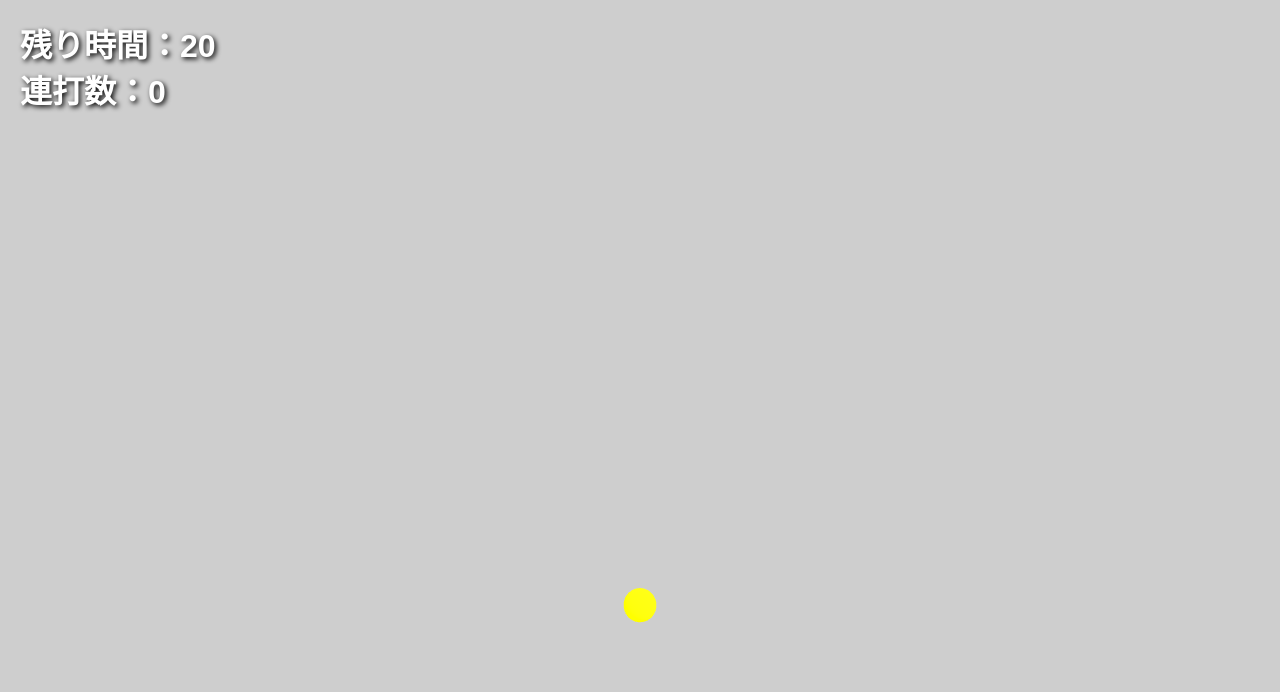
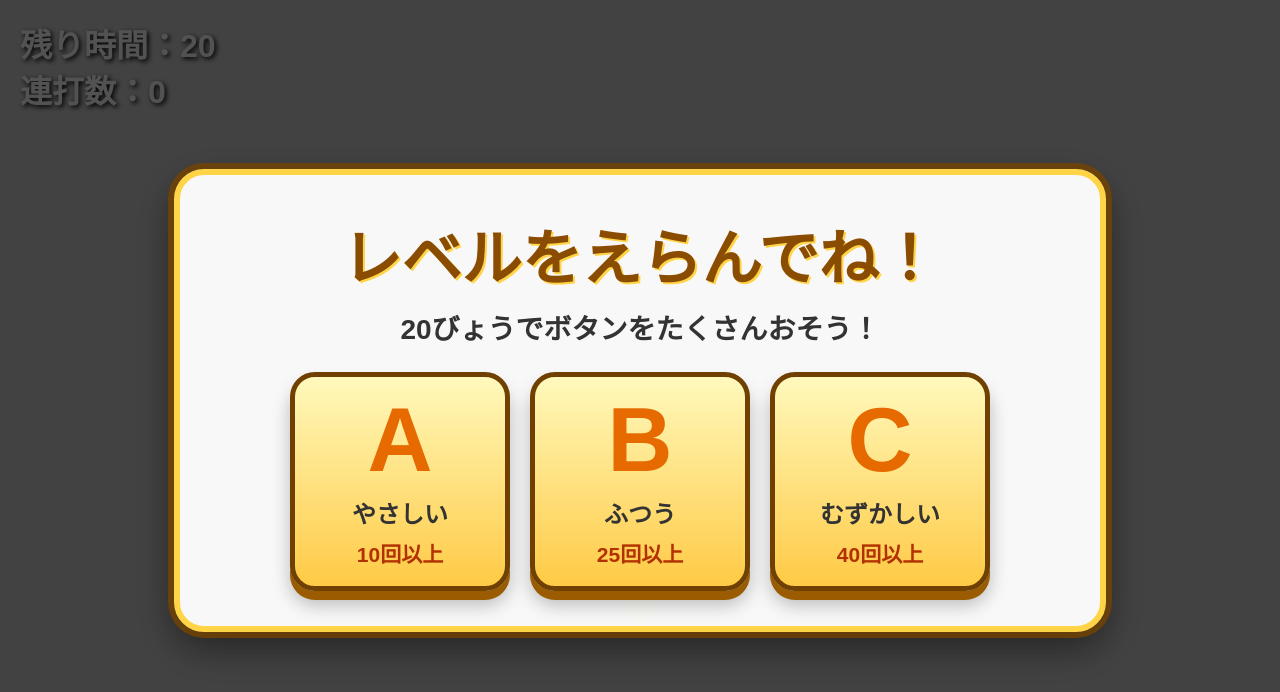
Before and after one commit to eisblume1004-netizen/tap-battle, a plain HTML site: page index.html in a window 1280 px wide. Drawn offline with nearby package versions, Linux system fonts and the light colour scheme; animation ran at ten frames a second.

Commit message:
Add level selection feature to index.html
Added level selection panel with buttons for different levels.

```diff
--- a/index.html
+++ b/index.html
@@ -24,6 +24,33 @@
 
 <div id="message"></div>
 <script type="module" src="main.js"></script>
+<!-- レベル選択画面：index.html の </body> の直前に追加 -->
+<div id="levelSelect">
+    <div id="levelSelectPanel">
+        <h1>レベルをえらんでね！</h1>
+        <p class="levelDescription">20びょうでボタンをたくさんおそう！</p>
+
+        <div id="levelButtons">
+            <button type="button" class="levelButton" data-level="A" data-target="10">
+                <span class="levelName">A</span>
+                <span class="levelText">やさしい</span>
+                <span class="levelTarget">10回以上</span>
+            </button>
+
+            <button type="button" class="levelButton" data-level="B" data-target="25">
+                <span class="levelName">B</span>
+                <span class="levelText">ふつう</span>
+                <span class="levelTarget">25回以上</span>
+            </button>
+
+            <button type="button" class="levelButton" data-level="C" data-target="40">
+                <span class="levelName">C</span>
+                <span class="levelText">むずかしい</span>
+                <span class="levelTarget">40回以上</span>
+            </button>
+        </div>
+    </div>
+</div>
 
 </body>
 </html>
```
